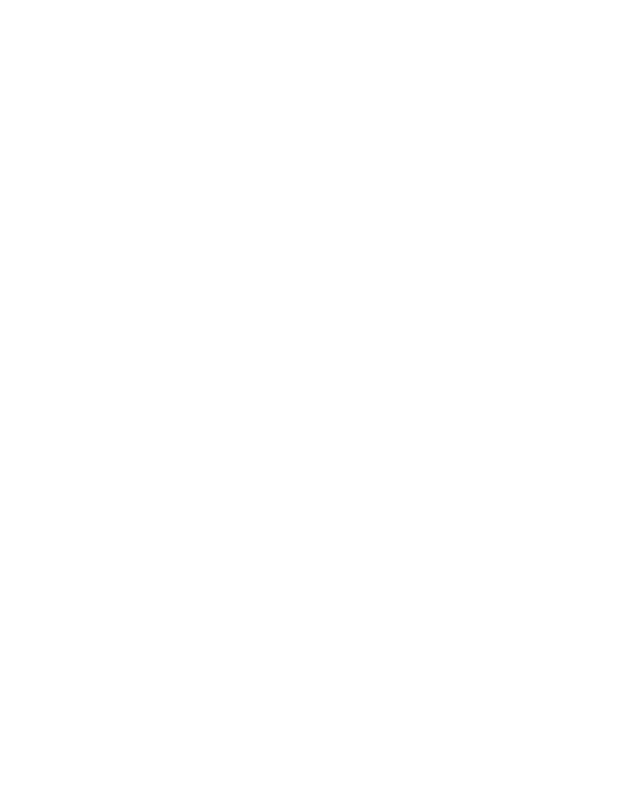
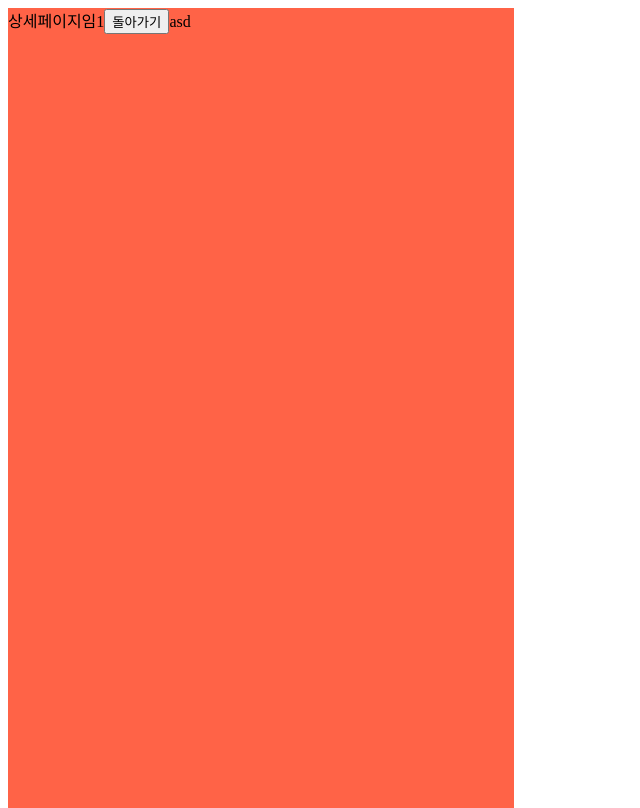
Before and after one commit to Sunghoman/todolist, a React (Create React App) app: page /detail/1 in a window 1280 px wide. Before the commit this address had no page. Shown: the whole page, without its empty margins (0-640 px from the left). Built offline with nearby package versions, Linux system fonts and the light colour scheme.

Commit message:
라우팅

```diff
--- a/package.json
+++ b/package.json
@@ -12,6 +12,7 @@
     "react-redux": "^8.0.4",
     "react-router-dom": "^6.4.2",
     "react-scripts": "5.0.1",
+    "styled-components": "^5.3.6",
     "web-vitals": "^2.1.4"
   },
   "scripts": {
--- a/src/components/todoList/List.jsx
+++ b/src/components/todoList/List.jsx
@@ -1,9 +1,11 @@
 import { useSelector } from "react-redux";
 import { useChangeTodo } from "../hooks/useChangeTodo";
+import { useNavigate } from "react-router-dom";
 
 export const List = () => {
   const todoList = useSelector((state) => state.todoList);
   const { removeTodo, toggleTodo } = useChangeTodo();
+  const navigate = useNavigate();
 
   return (
     <>
@@ -24,6 +26,7 @@
 
                   <button onClick={() => removeTodo(todo.id)}>삭제</button>
                   <button onClick={() => toggleTodo(todo.id)}>완료</button>
+                  <button onClick={() => {navigate("/detail/" + todo.id)}}>상세페이지</button>
 
                   <hr />
                 </div>
@@ -50,6 +53,7 @@
 
                   <button onClick={() => removeTodo(todo.id)}>삭제</button>
                   <button onClick={() => toggleTodo(todo.id)}>취소</button>
+                  <button onClick={() => {navigate("/detail/" + todo.id)}}>상세페이지</button>
 
                   <hr />
                 </div>
@@ -76,6 +80,7 @@
 
                   <button onClick={() => removeTodo(todo.id)}>삭제</button>
                   <button onClick={() => toggleTodo(todo.id)}>취소</button>
+                  <button onClick={() => {navigate("/detail/" + todo.id)}}>상세페이지</button>
 
                   <hr />
                 </div>
--- a/src/pages/todoList/TodoListDetail.jsx
+++ b/src/pages/todoList/TodoListDetail.jsx
@@ -1,9 +1,44 @@
+import styled from 'styled-components'
+import { useSelector } from "react-redux";
+import { useParams, useNavigate } from "react-router-dom";
+
 const TodoListDetail = () => {
+
+  const todoList = useSelector((state) => state.todoList);
+  const navigate = useNavigate();
+  const { id } = useParams();
+  const todos = todoList.find(data => data.id === id);
+
+  console.log(todoList);
+  console.log(todos)
+
   return(
     <div>
-      상세페이지임
+
+
+      {/* {
+        todoList.map((todo) => {
+          return(
+            <div>{ todo.title }</div>
+          )
+        })
+      } */}
+      <Left>
+        상세페이지임
+        { id }
+        <button onClick={() => { navigate("/") }}>돌아가기</button>
+          asd
+      </Left>
     </div>
   )
 }
 
 export default TodoListDetail;
+
+const Left = styled.div`
+  float: left;
+  height: 100vh;
+  width: 40%;
+  margin: 0;
+  background: tomato;
+`
--- a/src/shared/Router.js
+++ b/src/shared/Router.js
@@ -5,8 +5,8 @@
   return (
     <BrowserRouter>
       <Routes>
-        <Route path="/" element={<TodoListMain />} />
-        <Route path="/:id" element={<TodoListDetail />} />
+        <Route path="/" element={ <TodoListMain /> } />
+        <Route path="/detail/:id" element={ <TodoListDetail /> } />
       </Routes>
     </BrowserRouter>
   );
```
Also changed, not shown: 1 other file (tests, documents, lock files or other folders).
